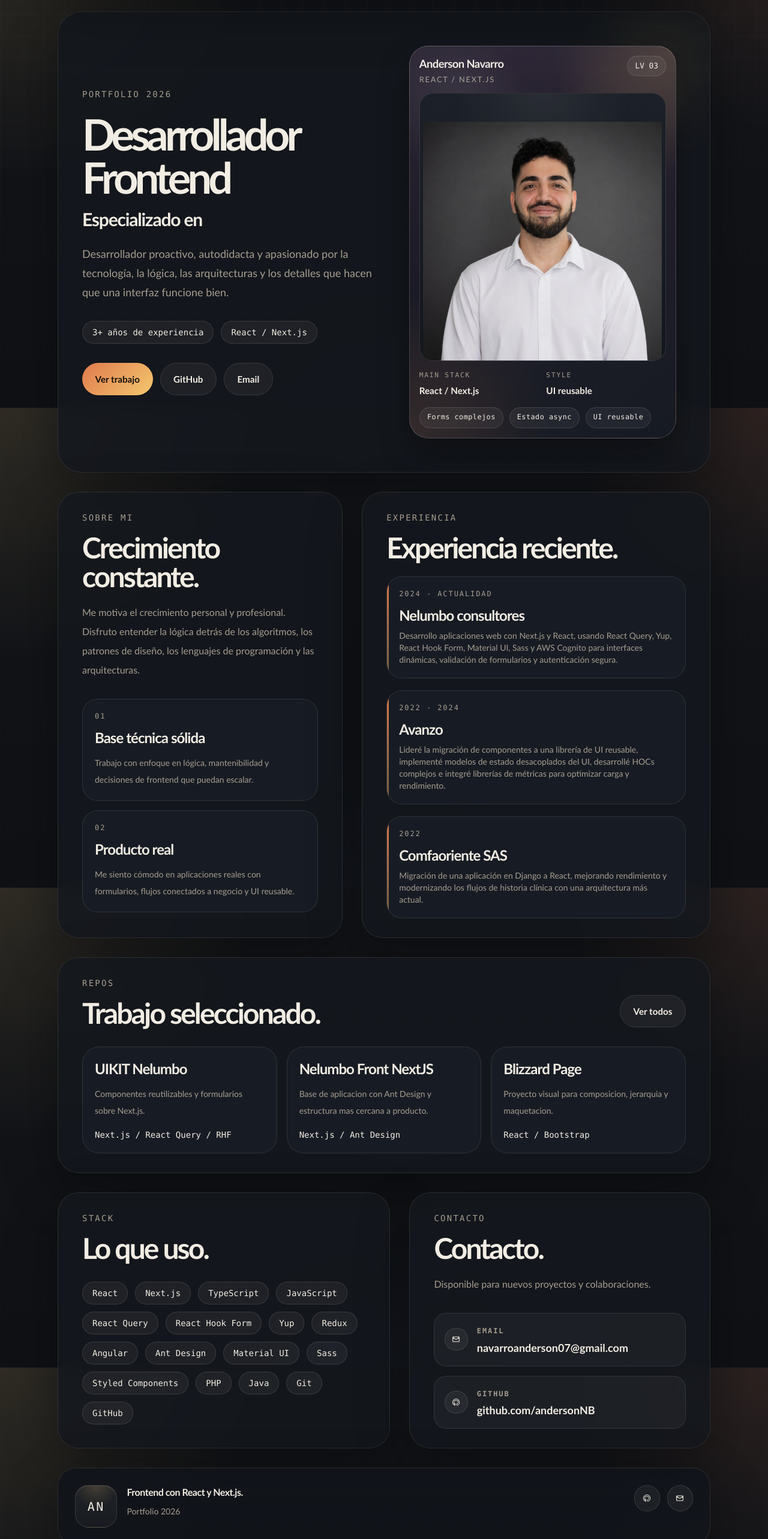
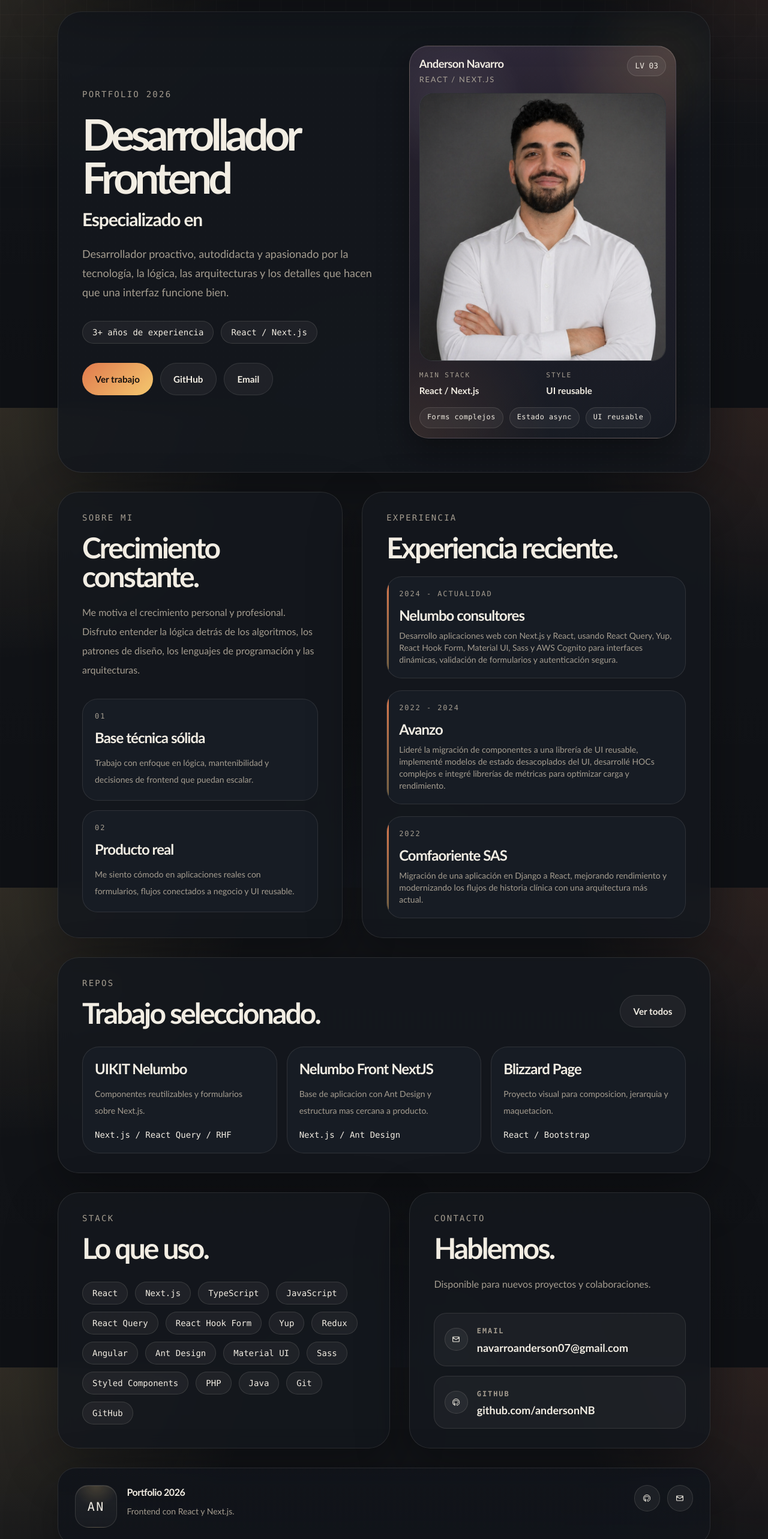
Before and after one commit to andersonNB/anderson-portfolio, a Next.js app: page / in a window 1280 px wide. Shown: the part 120-2686 px from the top of the page at 60% size. Built offline with nearby package versions, Linux system fonts and the light colour scheme.

Commit message:
Refresh portfolio profile card

```diff
--- a/src/app/globals.css
+++ b/src/app/globals.css
@@ -144,7 +144,7 @@ a {
 }
 
 .menu-toggle {
-  display: inline-flex;
+  display: none;
   align-items: center;
   justify-content: center;
   border: 1px solid var(--line);
@@ -155,9 +155,9 @@ a {
   color: var(--foreground);
 }
 
-@media (min-width: 768px) {
+@media (max-width: 767px) {
   .menu-toggle {
-    display: none;
+    display: inline-flex;
   }
 }
 
@@ -364,9 +364,9 @@ a {
 }
 
 .collector-image {
-  object-fit: contain;
-  object-position: center bottom;
-  padding: 0.35rem 0.35rem 0;
+  object-fit: cover;
+  object-position: center center;
+  transform: scale(1.16);
 }
 
 .collector-meta {
@@ -569,10 +569,6 @@ a {
     aspect-ratio: 0.95 / 1.08;
   }
 
-  .collector-image {
-    padding-inline: 0.2rem;
-  }
-
   .footer-mark {
     width: 3.8rem;
     height: 3.8rem;
--- a/src/components/home/profile-card.tsx
+++ b/src/components/home/profile-card.tsx
@@ -19,7 +19,7 @@ export function ProfileCard() {
 
         <div className="collector-art">
           <Image
-            src="/anderson-profile-clean.png"
+            src="/profileIA.png"
             alt="Anderson Navarro"
             fill
             priority
--- a/src/components/home/site-footer.tsx
+++ b/src/components/home/site-footer.tsx
@@ -3,7 +3,6 @@ import { useTranslations } from "next-intl";
 
 export function SiteFooter() {
   const t = useTranslations("Footer");
-  const year = new Date().getFullYear();
 
   return (
     <footer className="section-card footer-shell rounded-[1.9rem] px-5 py-6 md:px-7 md:py-7">
@@ -14,9 +13,9 @@ export function SiteFooter() {
           </div>
 
           <div className="max-w-xl">
-            <p className="text-base font-semibold tracking-[-0.03em]">{t("status")}</p>
+            <p className="text-base font-semibold tracking-[-0.03em]">{t("title")}</p>
             <p className="mt-2 text-sm leading-6 text-[var(--muted)]">
-              {t("copyright")} {year}
+              {t("status")}
             </p>
           </div>
         </div>
--- a/src/messages/en.json
+++ b/src/messages/en.json
@@ -122,13 +122,13 @@
   },
   "Contact": {
     "eyebrow": "Contact",
-    "title": "Contact.",
+    "title": "Let's talk.",
     "description": "Available for new projects and collaborations.",
     "emailLabel": "Email",
     "githubLabel": "GitHub"
   },
   "Footer": {
-    "status": "Frontend with React and Next.js.",
-    "copyright": "Portfolio"
+    "title": "Portfolio 2026",
+    "status": "Frontend with React and Next.js."
   }
 }
--- a/src/messages/es.json
+++ b/src/messages/es.json
@@ -122,13 +122,13 @@
   },
   "Contact": {
     "eyebrow": "Contacto",
-    "title": "Contacto.",
+    "title": "Hablemos.",
     "description": "Disponible para nuevos proyectos y colaboraciones.",
     "emailLabel": "Email",
     "githubLabel": "GitHub"
   },
   "Footer": {
-    "status": "Frontend con React y Next.js.",
-    "copyright": "Portfolio"
+    "title": "Portfolio 2026",
+    "status": "Frontend con React y Next.js."
   }
 }
```
Also changed, not shown: public/profileIA.png (added).
